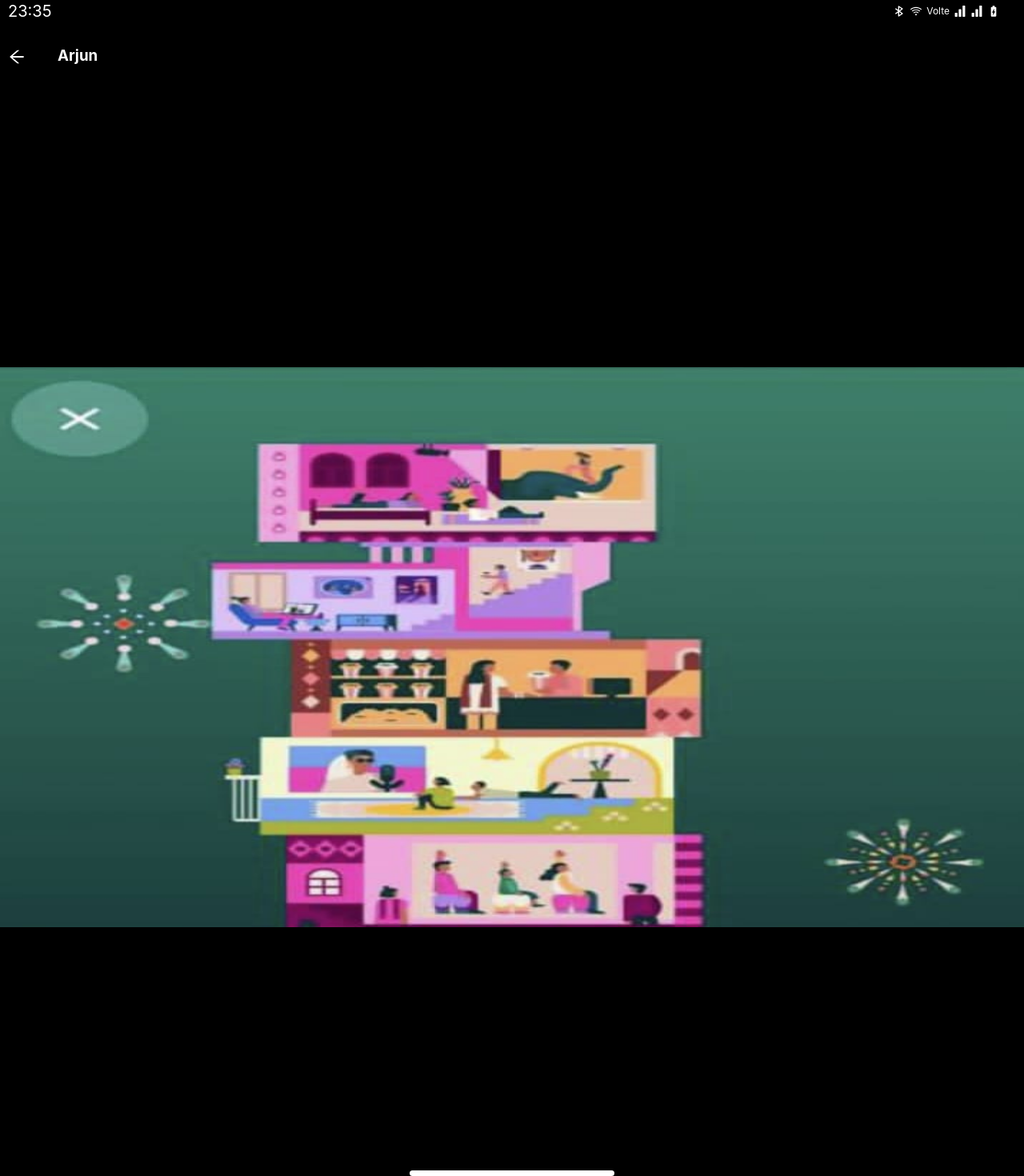
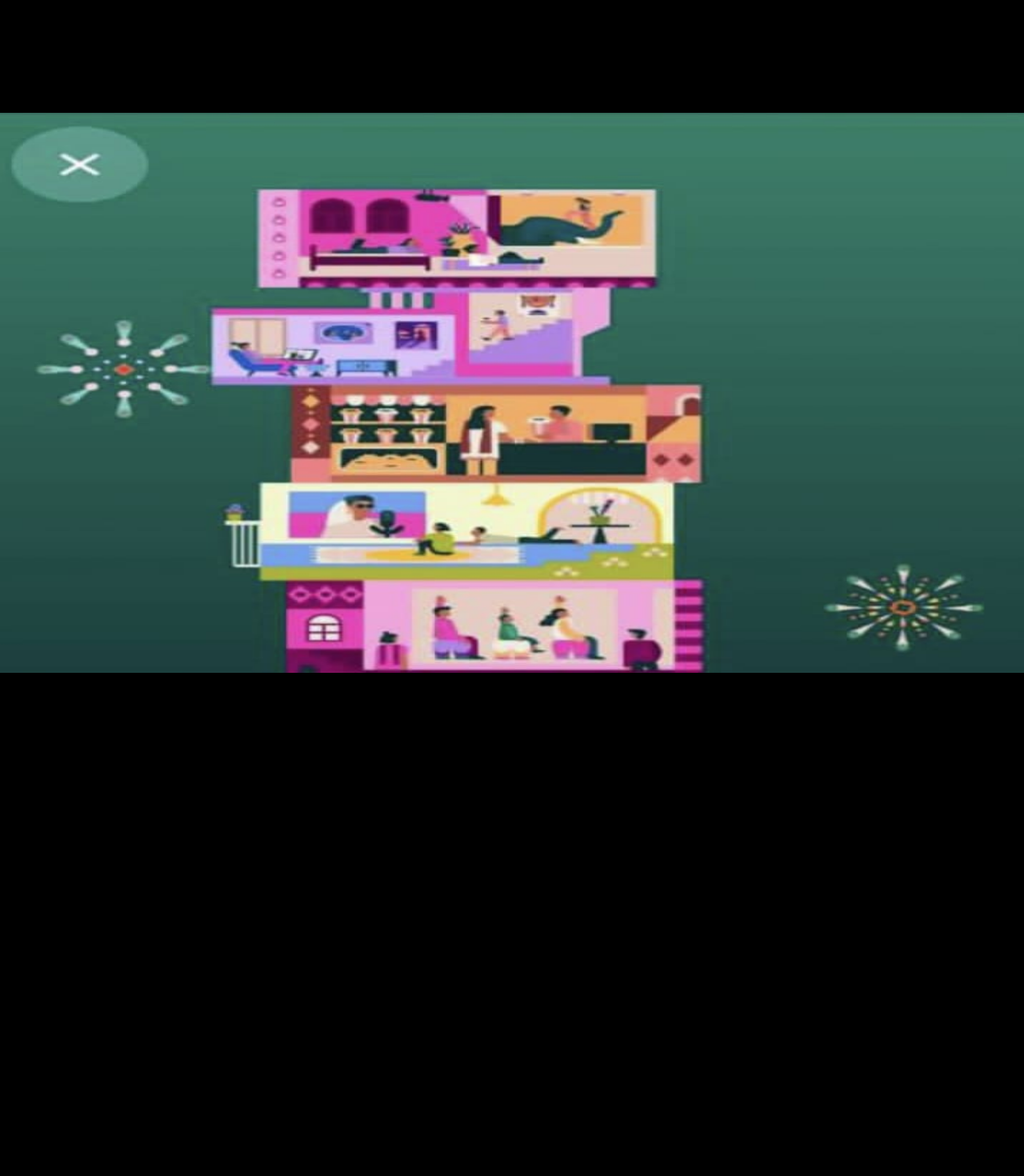
Before and after one commit to Surya3377/React-materialUI, a React (Create React App) app: page /Quotes in a window 1280 px wide. Shown: the part 11-1481 px from the top of the page at 80% size. After the commit the page ends 856 px from the top, so only its background shows below. Built offline with nearby package versions, Linux system fonts and the light colour scheme.

Commit message:
task component is modified

```diff
--- a/src/Task/Task.js
+++ b/src/Task/Task.js
@@ -3,16 +3,16 @@ import { BiBluetooth } from "react-icons/bi";
 import { AiOutlineWifi } from "react-icons/ai";
 import { AiFillSignal } from "react-icons/ai";
 import { MdBatteryChargingFull } from "react-icons/md";
-import Taskcss from "../Task/Task.css";
+import classes from "../Task/Task.css";
 import { AiOutlineArrowLeft } from "react-icons/ai";
 import foodStreet from "../assets/images/foodStreet.jpeg";
 
 const Task = () => {
   return (
     <div>
-      <div className="header">
-        <div className="header_left">23:35</div>
-        <div className="header_right">
+      <div className={classes.header}>
+        <div className={classes.header_left}>23:35</div>
+        <div className={classes.header_right}>
           <BiBluetooth />
           <AiOutlineWifi />
           <h7>Volte</h7>
@@ -21,21 +21,21 @@ const Task = () => {
           <MdBatteryChargingFull />
         </div>
       </div>
-      <div className="content">
+      <div className={classes.content}>
         <h2>
           <AiOutlineArrowLeft />
         </h2>
         <h3>Arjun</h3>
       </div>
-      <div className="image">
+      <div className={classes.image}>
         <img
           src={foodStreet}
-          alt="foddStreet image"
+          alt={foodStreet}
           height="700px"
           width="100%"
         />
       </div>
-      <div className="bottom"></div>
+      <div className={classes.bottom}></div>
     </div>
   );
 };
```
